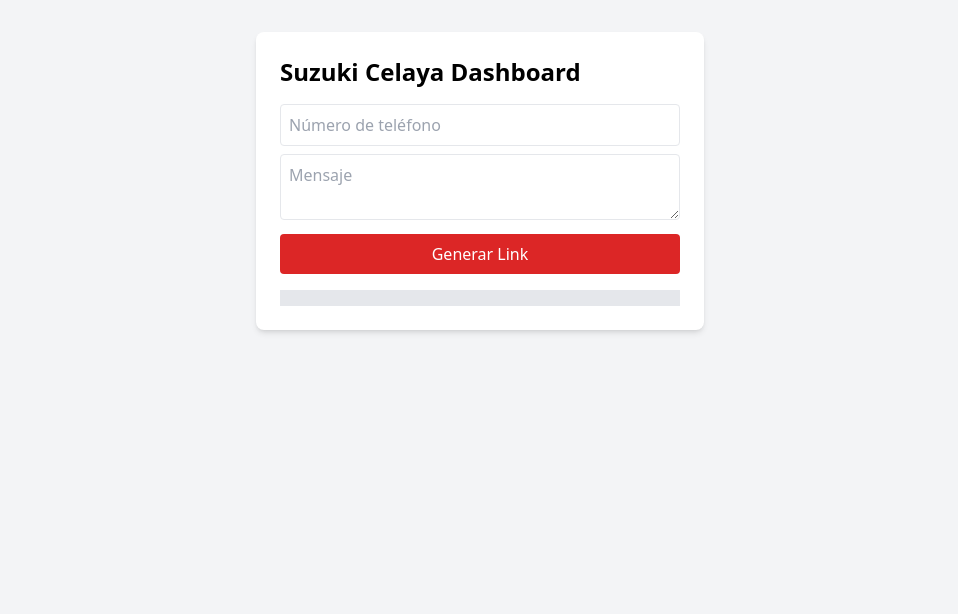
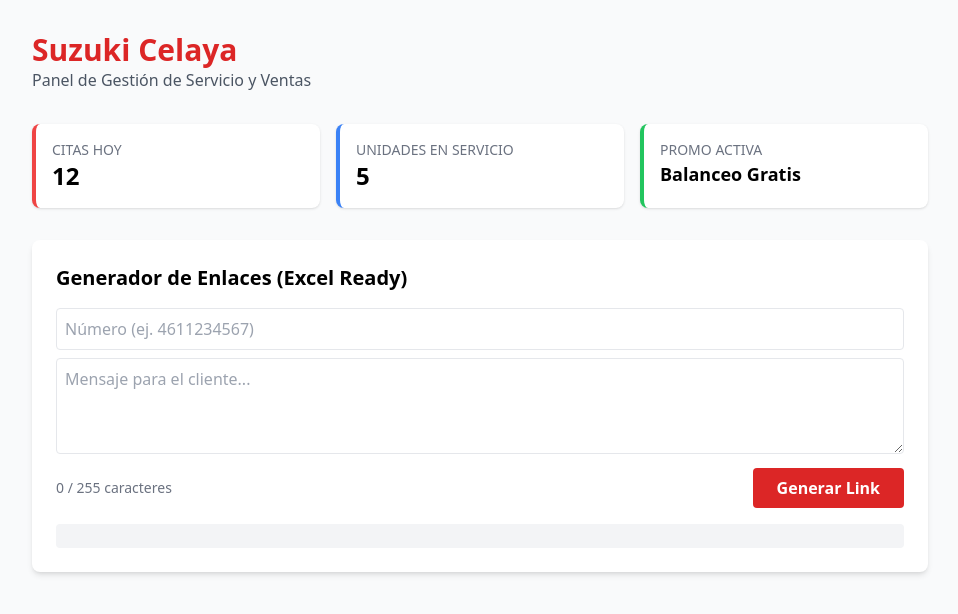
Before and after one commit to esazel/suzukiapp, a plain HTML site: page index.html in a window 1280 px wide. Shown: the whole page, without its empty margins (160-1118 px from the left). Drawn offline with nearby package versions, Linux system fonts and the light colour scheme.

Commit message:
Update index.html

```diff
--- a/index.html
+++ b/index.html
@@ -3,24 +3,63 @@
 <head>
     <meta charset="UTF-8">
     <meta name="viewport" content="width=device-width, initial-scale=1.0">
-    <title>Suzuki Celaya Dashboard</title>
+    <title>Suzuki Celaya | Dashboard</title>
     <script src="https://cdn.tailwindcss.com"></script>
 </head>
-<body class="bg-gray-100 p-8">
-    <div class="max-w-md mx-auto bg-white p-6 rounded-lg shadow-md">
-        <h1 class="text-2xl font-bold mb-4">Suzuki Celaya Dashboard</h1>
-        <input type="text" id="phone" placeholder="Número de teléfono" class="w-full p-2 border rounded mb-2">
-        <textarea id="message" placeholder="Mensaje" class="w-full p-2 border rounded mb-2"></textarea>
-        <button onclick="generateLink()" class="bg-red-600 text-white w-full py-2 rounded">Generar Link</button>
-        <div id="result" class="mt-4 p-2 bg-gray-200 text-sm break-all"></div>
+<body class="bg-gray-50 min-h-screen p-4 md:p-8">
+    <div class="max-w-4xl mx-auto">
+        <header class="mb-8">
+            <h1 class="text-3xl font-bold text-red-600">Suzuki Celaya</h1>
+            <p class="text-gray-600">Panel de Gestión de Servicio y Ventas</p>
+        </header>
+
+        <div class="grid grid-cols-1 md:grid-cols-3 gap-4 mb-8">
+            <div class="bg-white p-4 rounded-lg shadow border-l-4 border-red-500">
+                <h2 class="text-sm text-gray-500 uppercase">Citas Hoy</h2>
+                <p class="text-2xl font-bold">12</p>
+            </div>
+            <div class="bg-white p-4 rounded-lg shadow border-l-4 border-blue-500">
+                <h2 class="text-sm text-gray-500 uppercase">Unidades en Servicio</h2>
+                <p class="text-2xl font-bold">5</p>
+            </div>
+            <div class="bg-white p-4 rounded-lg shadow border-l-4 border-green-500">
+                <h2 class="text-sm text-gray-500 uppercase">Promo Activa</h2>
+                <p class="text-lg font-bold">Balanceo Gratis</p>
+            </div>
+        </div>
+
+        <div class="bg-white p-6 rounded-lg shadow-md">
+            <h2 class="text-xl font-semibold mb-4">Generador de Enlaces (Excel Ready)</h2>
+            <input type="text" id="phone" placeholder="Número (ej. 4611234567)" class="w-full p-2 border rounded mb-2">
+            <textarea id="message" oninput="updateCount()" placeholder="Mensaje para el cliente..." class="w-full p-2 border rounded mb-2 h-24"></textarea>
+            <div class="flex justify-between items-center mb-4">
+                <span id="charCount" class="text-sm text-gray-500">0 / 255 caracteres</span>
+                <button onclick="generateLink()" class="bg-red-600 text-white px-6 py-2 rounded font-bold hover:bg-red-700">Generar Link</button>
+            </div>
+            <div id="result" class="p-3 bg-gray-100 rounded text-sm break-all font-mono"></div>
+        </div>
     </div>
 
     <script>
+        function updateCount() {
+            const msg = document.getElementById('message').value;
+            const count = msg.length;
+            const counter = document.getElementById('charCount');
+            counter.innerText = `${count} / 255 caracteres`;
+            counter.className = count > 255 ? "text-sm text-red-600 font-bold" : "text-sm text-gray-500";
+        }
+
         function generateLink() {
             const phone = document.getElementById('phone').value;
-            const message = document.getElementById('message').value;
-            const link = `https://wa.me/${phone}?text=${encodeURIComponent(message)}`;
-            document.getElementById('result').innerText = link.length > 255 ? "Error: Más de 255 caracteres" : link;
+            const msg = document.getElementById('message').value;
+            const link = `https://wa.me/${phone}?text=${encodeURIComponent(msg)}`;
+
+            const resultDiv = document.getElementById('result');
+            if (link.length > 255) {
+                resultDiv.innerHTML = `<span class="text-red-600">Error: El link tiene ${link.length} caracteres. Excede el límite de 255.</span>`;
+            } else {
+                resultDiv.innerText = link;
+            }
         }
     </script>
 </body>
```
